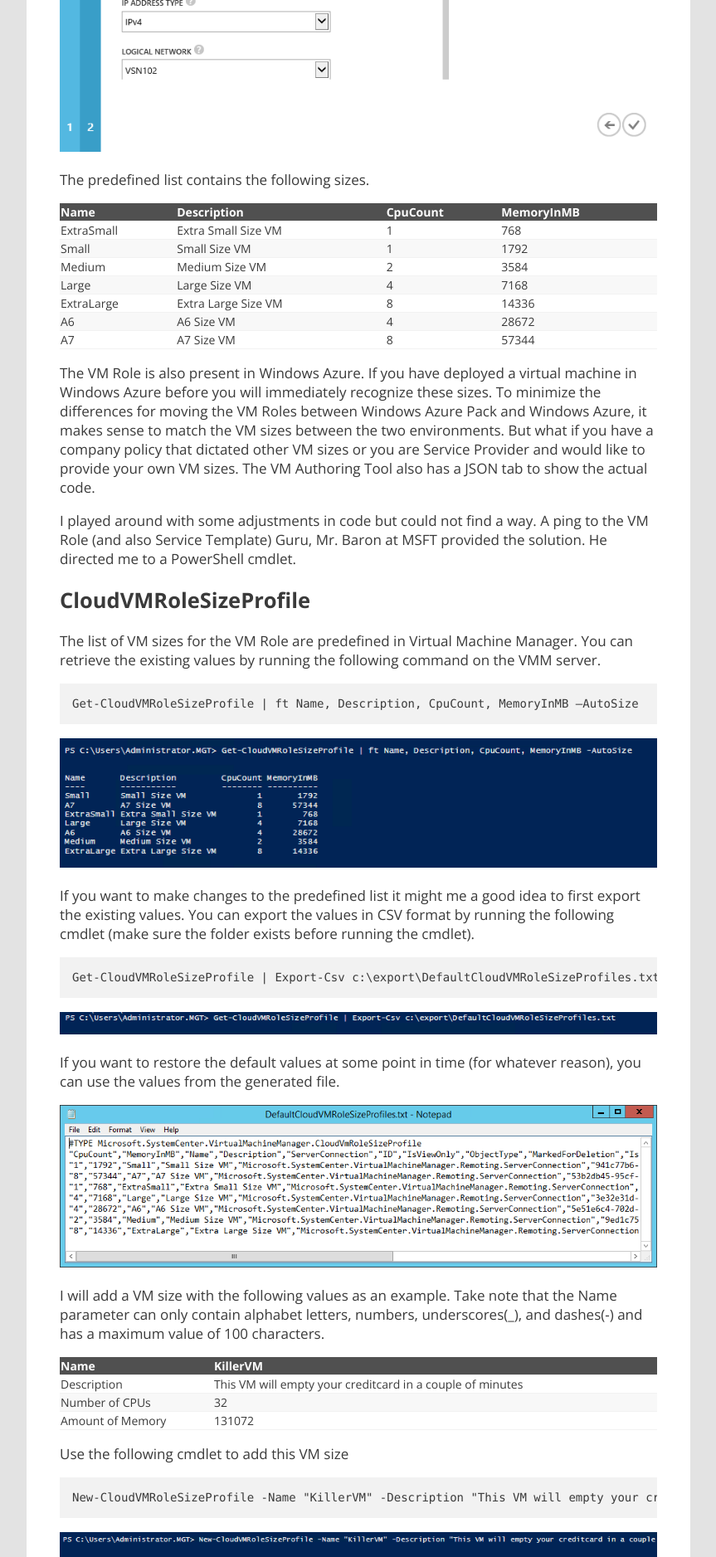
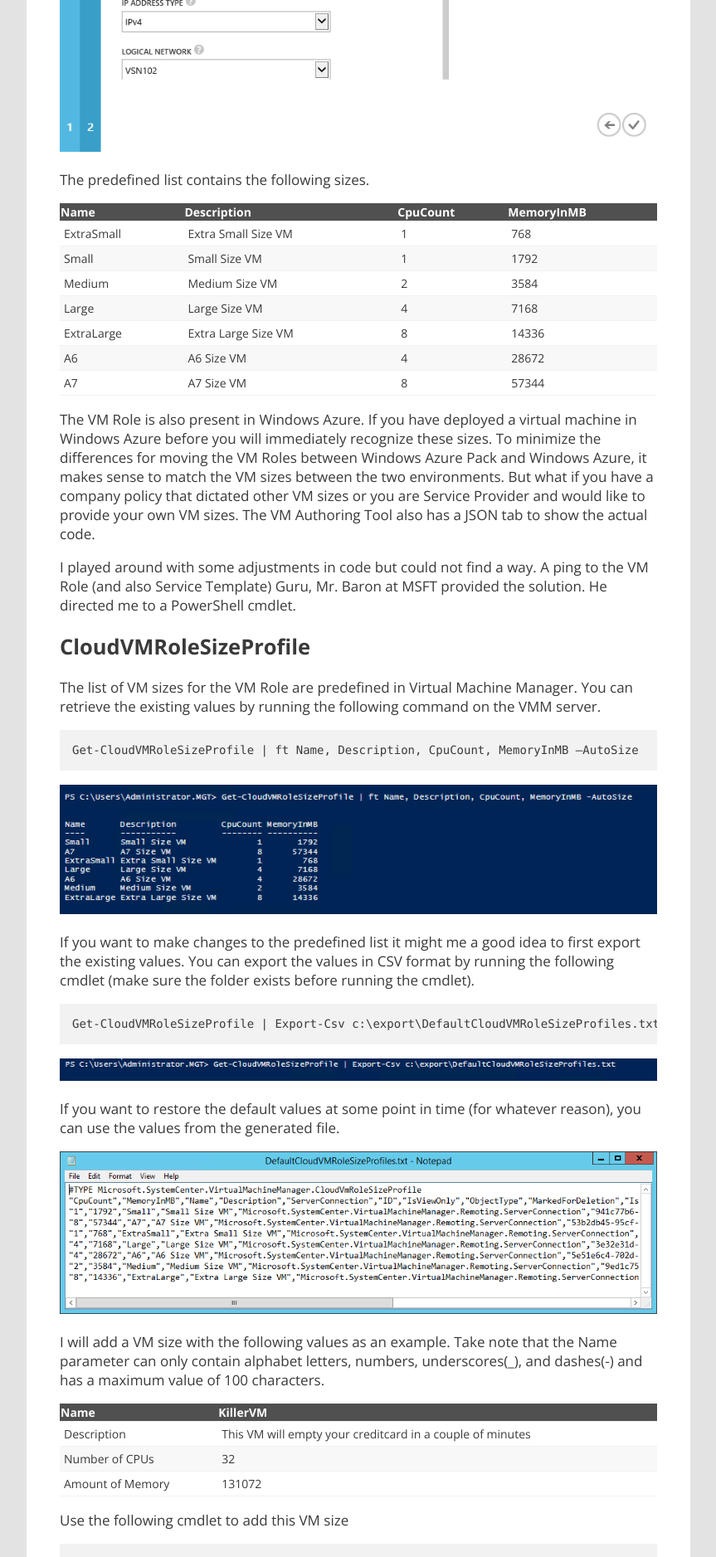
Before and after one commit to marcvaneijk/marcvaneijk.old, a Jekyll site: the page built from _posts/2014-03-09-vmrolesize.md, in a window 1280 px wide. Shown: the part 1902-3779 px from the top of the page at 83% size, without its empty margins (58-921 px from the left). Built offline with Jekyll 4.4.1, drawn with Linux system fonts in a browser that asks for light colours; nearby versions of some CDN libraries.

Commit message:
Update content.css

```diff
--- a/css/content.css
+++ b/css/content.css
@@ -60,7 +60,6 @@ table {
 thead {
   background-color: #505050;
   color: #ffffff;
-  padding: 15px;
 }
 
 tr {
@@ -71,6 +70,10 @@ tr {
 
 tr:nth-child(even) {
   background-color: #F8F8F8;
+}
+
+td {
+    padding: 5px;
 }
 
 /* Index */
```
